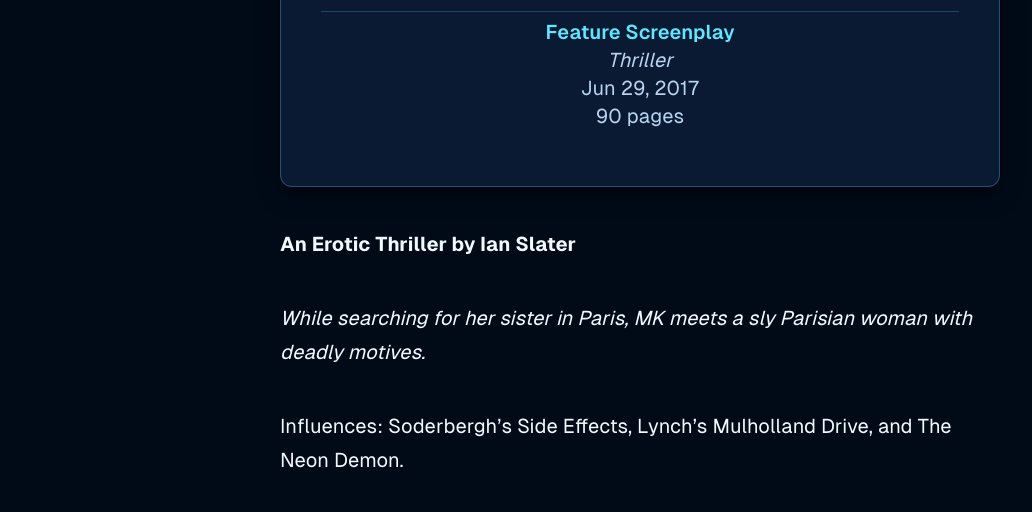
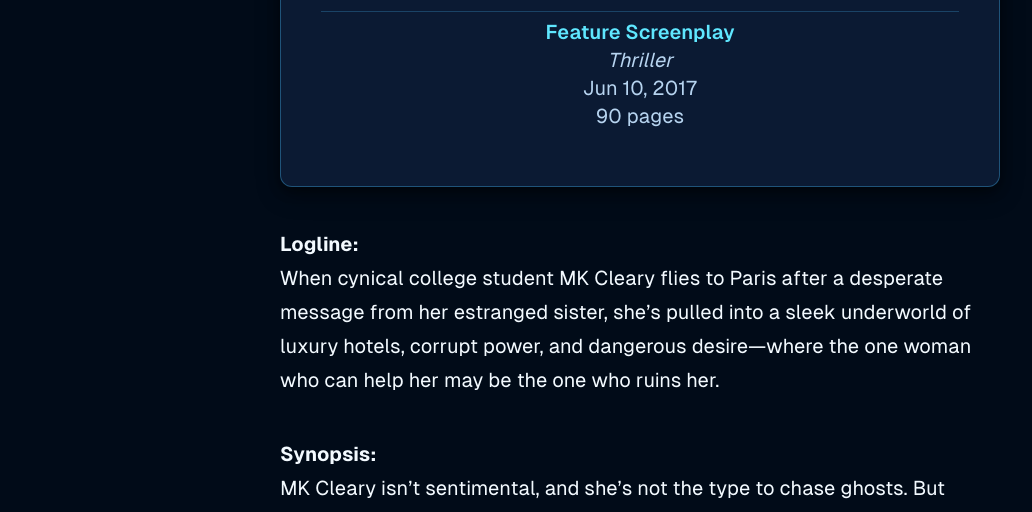
Before and after one commit to orwarhol/slater-sites, an Astro site in the folder apps/ian-site/: page /projects/dark-love in a window 1280 px wide. Shown: the part 279-791 px from the top of the page, without its empty margins (0-1032 px from the left). Built offline with nearby package versions, Linux system fonts and the light colour scheme; Astro itself is replaced by a stand-in of ours.

Commit message:
Revise release date and improve project description
Updated the release date and enhanced the logline and synopsis for clarity and depth.

```diff
--- a/apps/ian-site/src/content/projects/dark-love.md
+++ b/apps/ian-site/src/content/projects/dark-love.md
@@ -1,13 +1,19 @@
 ---
 title: "Dark Love"
-date: 2017-06-29
+date: 2017-06-10
 type: "feature screenplay"
 genre: [Thriller]
 pages: 90
 ---
 
-**An Erotic Thriller by Ian Slater**
+**Logline:**
+When cynical college student MK Cleary flies to Paris after a desperate message from her estranged sister, she’s pulled into a sleek underworld of luxury hotels, corrupt power, and dangerous desire—where the one woman who can help her may be the one who ruins her.
 
-_While searching for her sister in Paris, MK meets a sly Parisian woman with deadly motives._
+**Synopsis:**
+MK Cleary isn’t sentimental, and she’s not the type to chase ghosts. But when her estranged sister DJ sends a single, panic-laced message from Paris—*Can you get here?*—MK gets on a plane.
 
-Influences: Soderbergh's Side Effects, Lynch's Mulholland Drive, and The Neon Demon.
+DJ doesn’t show. Her apartment is a curated contradiction: luxury on the surface, survival underneath—cash tucked away, condoms in a drawer, and breadcrumbs that keep pointing to the same sleek hotels where money moves quietly and nobody asks questions. A weary detective offers just enough help to be frustrating, and Paris keeps gleaming like it can’t see what’s happening in its shadows.
+
+Then MK meets Camille Baupin—poised, magnetic, and paying far too much attention. Camille knows the rules of this city’s private games. She offers MK direction, protection… and temptation. She slips MK a gun like it’s an accessory, and MK realizes she’s no longer searching *for* danger—she’s being invited into it.
+
+As MK digs deeper, she collides with Francois Deniau, a real-estate kingpin who treats people like disposable luxuries, and Rene Lagarde, the fixer who makes problems disappear. With each new revelation, MK’s hunger for the truth knots tighter with her pull toward Camille—until rescue and desire become indistinguishable, and MK must decide how far she’ll go to get DJ back… and what she’s willing to become in the process.
```
